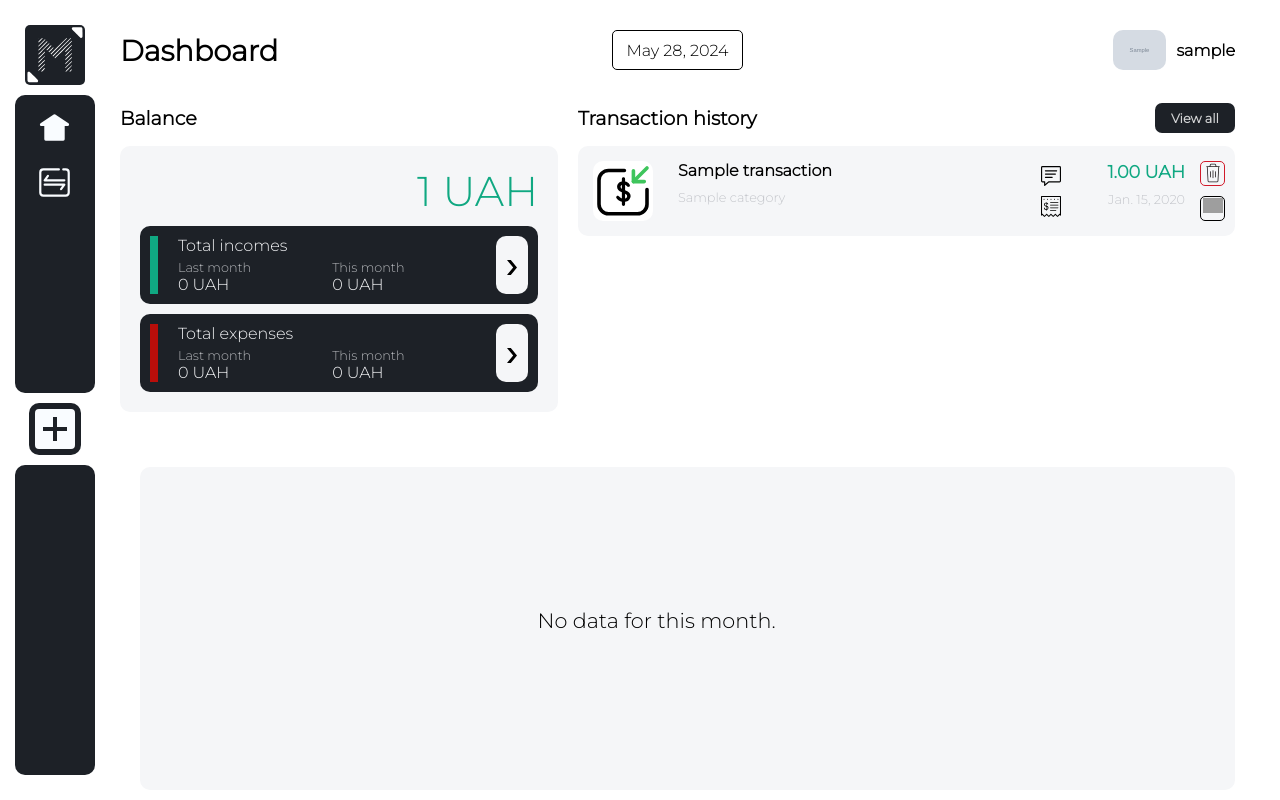
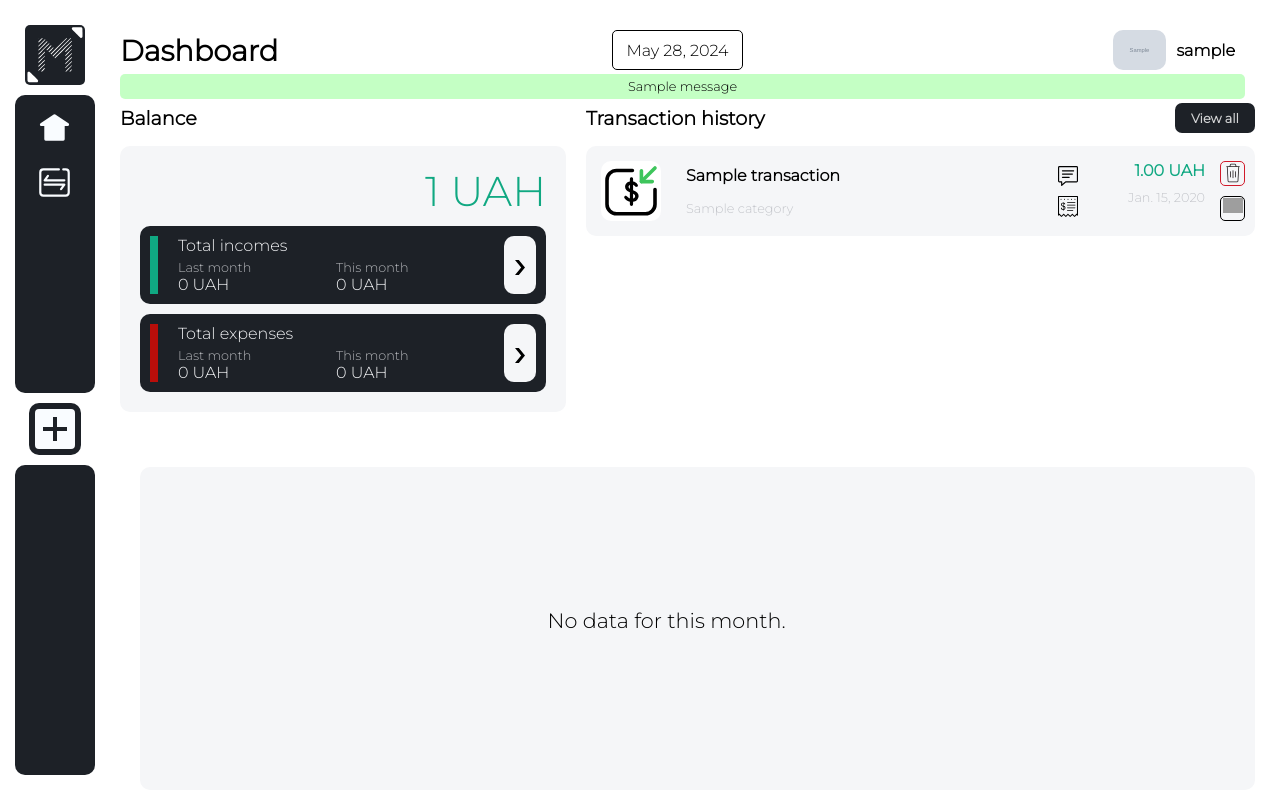
Before and after one commit to antony-kosenko/moneyroam, a Django app: page /dashboard/ in a window 1280 px wide. Run offline with Django 4.2, Linux system fonts and the light colour scheme; a user stored in the database is signed in; tables that the repository leaves empty hold one stand-in row (values such as "Sample post"); grey boxes marked "Sample" are stand-in pictures; one stand-in notice (Sample message) is shown; parts of the project's set-up code (start-up, migrations or seed data) failed here and were passed over; some libraries are stand-ins or nearby versions; grey boxes are pictures that could not be loaded.

Commit message:
added pop-up messages for success/error on transaction creation

```diff
--- a/invoices/static/invoices/css/dashboard.css
+++ b/invoices/static/invoices/css/dashboard.css
@@ -1,15 +1,7 @@
-.page_content {
-    display: flex;
-    flex-direction: column;
-    height: 100%;
-    width: 100%;
-    box-sizing: border-box;
-}
-
 .page_top_content {
     box-sizing: border-box;
     display: flex;
-    padding: 20px;
+    padding: 20px 0 20px 20px;
     gap: 20px;
 }
 
@@ -193,50 +185,13 @@
     margin-top: 1px;
 }
 
-.transaction_item_description {
-    flex-basis: 70%;
-    padding: 5px;
-}
-
-.transaction_item_description span {
-    display: block;
-}
-
-.transaction_item_description span:first-of-type {
-    font-size: 1rem;
-    font-weight: bold;
-    margin-bottom: 10px;
-}
-
-.transaction_item_summary {
-    flex-basis: calc(30% - 50px);
-    white-space: nowrap;
-    padding: 5px;
-    text-align: end;
-}
-
-.transaction_item_summary span {
-    display: block;
-}
-
-.transaction_item_summary span:first-of-type {
-    font-size: 1.1rem;
-    font-weight: bold;
-    margin-bottom: 10px;
-}
-
-.transaction_item_description span:nth-of-type(2n), .transaction_item_summary span:last-of-type {
-    color: #c3c5ca;
-    font-size: 0.8rem;
-}
-
 /* Dashboard bottom content */
 
 .page_bottom_content {
     display: flex;
     gap: 20px;
     height: 100%;
-    padding: 20px 20px 0 20px;
+    padding: 20px 0 0 20px;
 }
 
 .category_stats {
--- a/invoices/static/invoices/css/transactions.css
+++ b/invoices/static/invoices/css/transactions.css
@@ -1,9 +1,5 @@
-.page_content {
-    flex-direction: column;
-}
-
 .transaction_filters {
-    margin: 20px 0 0 20px;
+    margin: 36px 0 0 20px;
     width: calc(100% - 40px);
     height: 52px;
     display: flex;
@@ -97,12 +93,14 @@
 
 .transaction_item {
     display: flex;
+    height: 90px;
     flex-grow: 1;
     background-color: #f5f6f8;
     justify-content: space-between;
     border-radius: 10px;
     padding: 10px 10px 10px 10px;
     gap: 10px;
+    box-sizing: border-box;
 }
 
 .transaction_item > a {
@@ -143,7 +141,10 @@
 }
 
 .transaction_item_description {
+    display: flex;
+    flex-direction: column;
     flex-basis: 70%;
+    justify-content: space-evenly;
     padding: 5px 10px;
 }
 
@@ -155,6 +156,8 @@
     font-size: 1rem;
     font-weight: bold;
     margin-bottom: 10px;
+    word-break: break-word;
+    overflow: hidden;
 }
 
 .transaction_extra_data {
--- a/invoices/views.py
+++ b/invoices/views.py
@@ -1,8 +1,10 @@
 import logging
 from typing import Any
+
 from django.db.models.query import QuerySet
 from django.db.models import Sum
-
+from django.contrib import messages
+from django.contrib.messages import get_messages
 from django_filters.views import FilterView
 from django.http import HttpResponseRedirect
 from django.views.generic import ListView, DeleteView, UpdateView
@@ -29,7 +31,10 @@ def create_transaction_view(request):
             new_invoice = Transaction(**form.cleaned_data)
             new_invoice.user = request.user
             new_invoice.save()
-            # TODO Add success/error messages
+            messages.success(request, f"Transaction '{new_invoice.title}' created successfully!")
+        else:
+            messages.error(request, "Error occured during the transaction creation.")
+
     return HttpResponseRedirect(request.META.get('HTTP_REFERER', "/"))
 
 
--- a/static/css/base_page.css
+++ b/static/css/base_page.css
@@ -44,6 +44,13 @@ html, body {
     text-align: center;
 }
 
+.page_content {
+  display: flex;
+  flex-direction: column;
+  height: 100%;
+  width: 100%;
+  box-sizing: border-box;
+}
 
 .page_content h2 {
     font-size: 1.2rem;
@@ -153,7 +160,49 @@ html, body {
     -webkit-animation-fill-mode: both;
   }
 
-  @keyframes fadeInUp {
+#messages_container {
+    position: fixed;
+    width: calc(100% - 165px);
+    min-height: 25px;
+    height: fit-content;
+    top: 74px;
+    left: 0;
+    color: black;
+    box-sizing: border-box;
+    margin-right: 45px;
+    margin-left: 120px;
+    font-size: 0.8rem;
+    text-align: center;
+
+    animation-name: fadeInUp;
+    animation-duration: 0.4s;
+    animation-fill-mode: both;
+}
+
+.message {
+  display: block;
+  width: 100%;
+  border-radius: 5px;
+  padding: 5px;
+}
+
+.message.success {
+  border-color:#0f0;
+  background-color:#00ff003b;
+}
+
+.message.warning, .message.error {
+  border-color:#f00;
+  background-color:#ff00003b;
+}
+
+#messages_container.hide {
+    animation-name: fadeInDown;
+    animation-duration: 0.35s;
+    animation-fill-mode: both;
+}
+
+@keyframes fadeInUp {
     from {
       transform: translate3d(0, 30px, 0);
     }
@@ -161,8 +210,8 @@ html, body {
       transform: translate3d(0, 0, 0);
       opacity: 1;
     }
-  }
-  @keyframes fadeInDown {
+}
+@keyframes fadeInDown {
     from {
       transform: translate3d(0, 0, 0);
       opacity: 1;
@@ -171,4 +220,4 @@ html, body {
       transform: translate3d(0, 20px, 0);
       opacity: 0;
     }
-  }
+}
--- a/templates/base_page.html
+++ b/templates/base_page.html
@@ -22,6 +22,29 @@
 <body>
     {% comment %} Navbar {% endcomment %}
     {% include "navbar.html" %}
+
+    {% comment %} Backend messages {% endcomment %}
+    {% if messages %}
+    <div id="messages_container">
+        {% for message in messages %}
+            <span class="message {{ message.tags }}">
+                {{ message | safe }}
+            </span>
+        {% endfor %}
+    </div>
+    {% comment %} <script>
+      // Glow up messages with timer set.
+      var message_container = document.getElementById('messages_container');
+      setTimeout(function(){
+        message_container.classList.add("hide");
+        message_container.addEventListener('animationend', function() {
+            message_container.remove();
+        });
+      }, 5000);
+    </script> {% endcomment %}
+    {% endif %}
+
+    {% comment %} Page content {% endcomment %}
     <div class="page">
 
         <section class="page_header">
```
Also changed, not shown: moneyroam/settings.py (+3 -6 lines).
